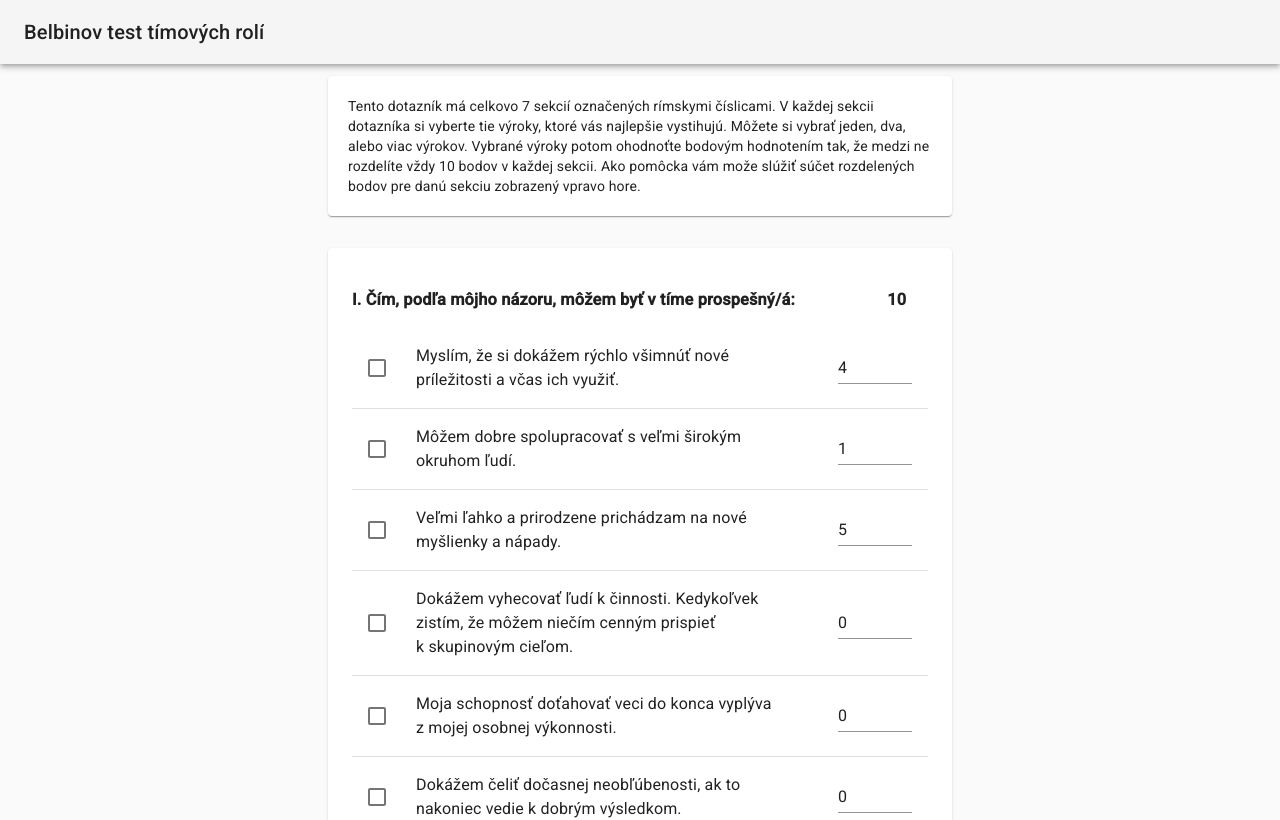
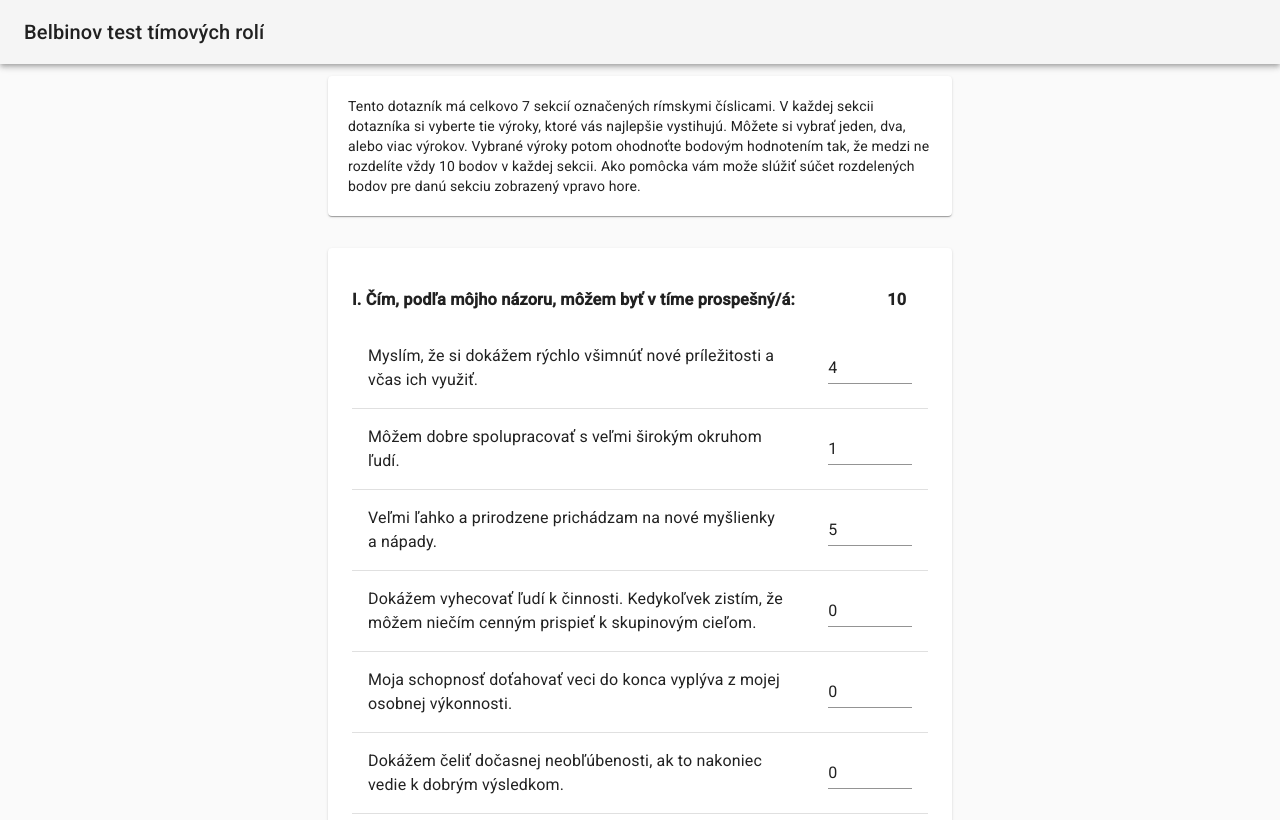
Before and after one commit to radoslavzeman/belbin, a React (Create React App) app: page / in a window 1280 px wide. Shown: the top 820 px of the page. Built offline with nearby package versions, Linux system fonts and the light colour scheme.

Commit message:
remove checkboxes

```diff
--- a/src/components/Section.tsx
+++ b/src/components/Section.tsx
@@ -51,9 +51,9 @@ const Section = ({ questions, title, id }: Props) => {
                 tabIndex={-1}
                 selected={isItemSelected}
               >
-                <TableCell padding="checkbox">
-                  <Checkbox checked={isItemSelected} inputProps={{ 'aria-labelledby': id }} />
-                </TableCell>
+                {/* <TableCell padding="checkbox"> */}
+                {/*  <Checkbox checked={isItemSelected} inputProps={{ 'aria-labelledby': id }} /> */}
+                {/* </TableCell> */}
                 <TableCell>
                   <Typography variant="body1">{questionText}</Typography>
                 </TableCell>
```
